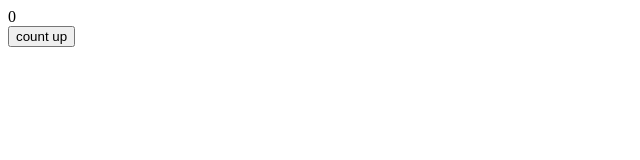
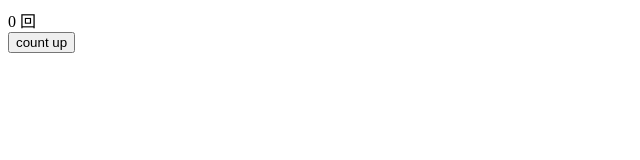
Before and after one commit to hibriiiiidge/practive__vuex, a Vue app: page / in a window 1280 px wide. Shown: the top 160 px of the page, without its empty margins (0-640 px from the left). Built offline with nearby package versions, Linux system fonts and the light colour scheme.

Commit message:
Add getters

```diff
--- a/src/components/Counter.vue
+++ b/src/components/Counter.vue
@@ -1,20 +1,29 @@
 <template>
   <div>
     <div>
-      {{ count }}
+      {{ showCounter }}
     </div>
     <button @click="add">count up</button>
   </div>
 </template>
 
 <script>
-import { mapState, mapMutations } from 'vuex';
+// import { mapState, mapMutations } from 'vuex';
+import { mapMutations } from 'vuex';
+
 
 export default {
   computed: {
-    ...mapState([
-      "count"
-    ])
+    // this.count が store.state.count にマッピング
+    // count () {
+    //   return store.state.count
+    // }
+    // ...mapState([
+    //   "count"
+    // ]),
+    showCounter() {
+      return this.$store.getters.countWithSuffix
+    }
   },
   methods: {
     ...mapMutations([
--- a/src/store.js
+++ b/src/store.js
@@ -7,6 +7,13 @@ export default new Vuex.Store({
   state: {
     count: 0
   },
+  getters: {
+    countWithSuffix(state) {
+      return `${state.count} 回`
+    }
+  },
+  // Mutationは同期処理でなければならなず、Actionは非同期処理も可能
+  // Mutationは状態の変更のみを行う
   mutations: {
     increment(state) {
       state.count++
```
